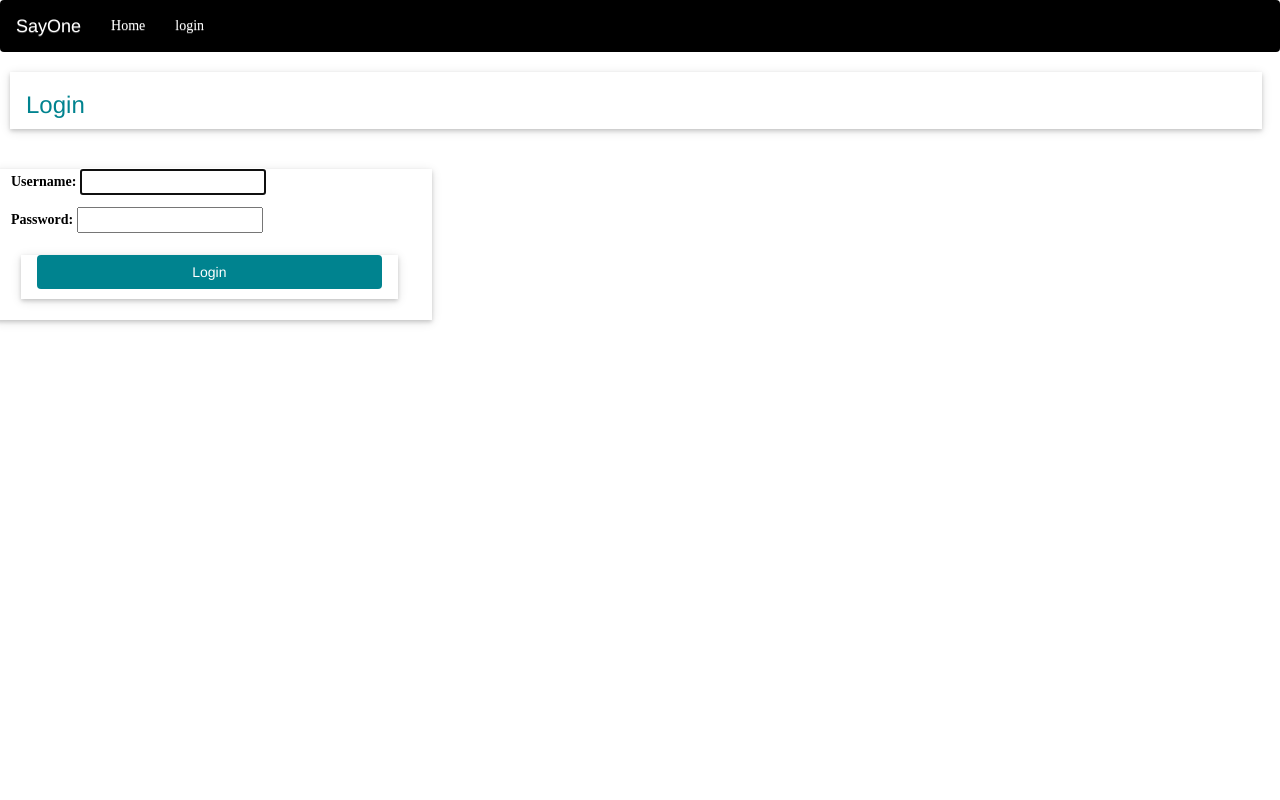
After one commit to benshaaugestin/pgmtest, a Django app: page /login/ in a window 1280 px wide. The commit adds this page. Run offline with Django 3.2, Linux system fonts and the light colour scheme; some libraries are stand-ins or nearby versions.

Commit message:
final commit

```diff
--- a/candidate/templates/candidate/home.html
+++ b/candidate/templates/candidate/home.html
@@ -18,17 +18,21 @@
 <nav class="navbar ">
     <div class="container-fluid">
         <div class="navbar-header">
-            <a class="navbar-brand" href="#">SayOne</a>
+            <a class="navbar-brand" href="{% url 'index' %}">SayOne</a>
         </div>
         <ul class="nav navbar-nav">
-            <li class="active"><a href="#">Home</a></li>
+            <li class="active"><a href="{% url 'index' %}">Home</a></li>
             <li>
                 {% if user.is_authenticated %}
                     <a href="#" >Hi {{ user.username }}!</a>
-                    <li><a href="{% url 'index' %}">Question List</a></li>
+                   <li> <a href="{% url 'logout' %}">logout</a></li>
+
                 {% else %}
+                                        <a href="{% url 'login' %}">login</a>
+
                 {% endif%}
             </li>
+
 
         </ul>
     </div>
--- /dev/null
+++ b/candidate/templates/registration/login.html
@@ -0,0 +1,51 @@
+{% extends "candidate/home.html" %}
+{% load static %}
+{% block banner %}
+{% endblock %}
+{% block content %}
+<head>
+    <style>
+        #signup .button {
+                    margin: 0px 0px 10px 0px;
+
+            }
+
+            #signup input {
+                    margin:0px 0 0 0;
+                          }
+
+    </style>
+</head>
+<body>
+    <foo id="signup">
+
+    <div class="ba">
+    <div class="news_headings"><h3>Login</h3></div>
+
+    <div class="row">
+    <div class="col-md-4 news_headings form">
+        <form action="#" method="post">
+
+            {% csrf_token %}
+
+                {{ form.as_p }}
+             <div class="news_headings">
+                 <button type="submit" class="btn btn-block button">Login</button></div>
+
+        </form>
+
+
+          <div class="col-md-6">
+          <!--  <img src="{% static 'news/images/sig.jpg' %}" alt="Pic 01" width="500"/>-->
+        </div>
+
+
+
+    </div>
+        </div>
+</foo>
+    </body>
+{% endblock %}
+{% block footer %}
+
+{% endblock %}
--- a/pgmtest/settings.py
+++ b/pgmtest/settings.py
@@ -115,8 +115,8 @@ AUTH_PASSWORD_VALIDATORS = [
     },
 ]
 
-LOGIN_REDIRECT_URL = 'news:index'
-LOGOUT_REDIRECT_URL = 'news:index'
+LOGIN_REDIRECT_URL = 'index'
+LOGOUT_REDIRECT_URL = 'index'
 LOGIN_URL = 'login'
 LOGOUT_URL = 'logout'
 # Internationalization
```
Also changed, not shown: db.sqlite3, 1 other file.
